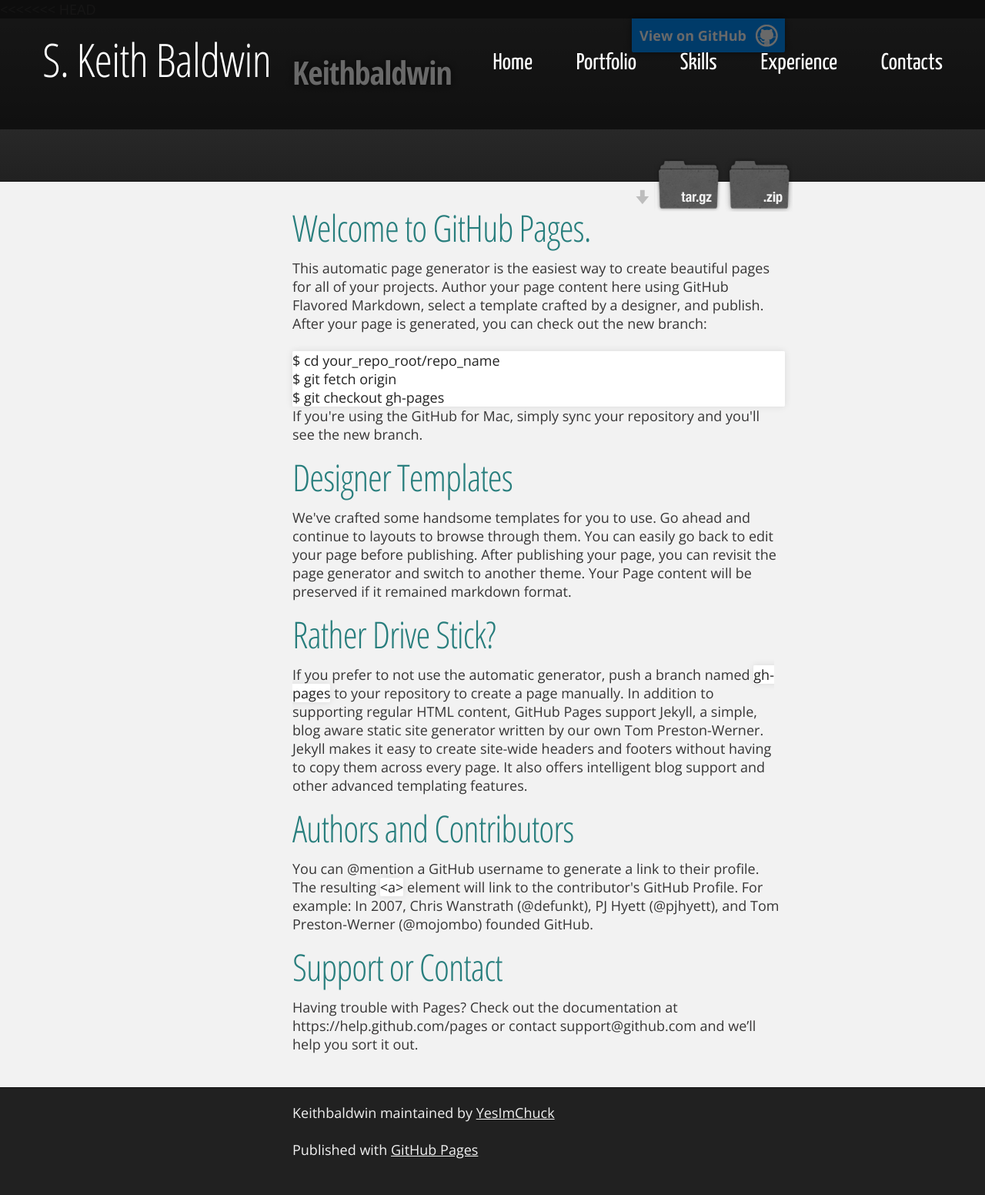
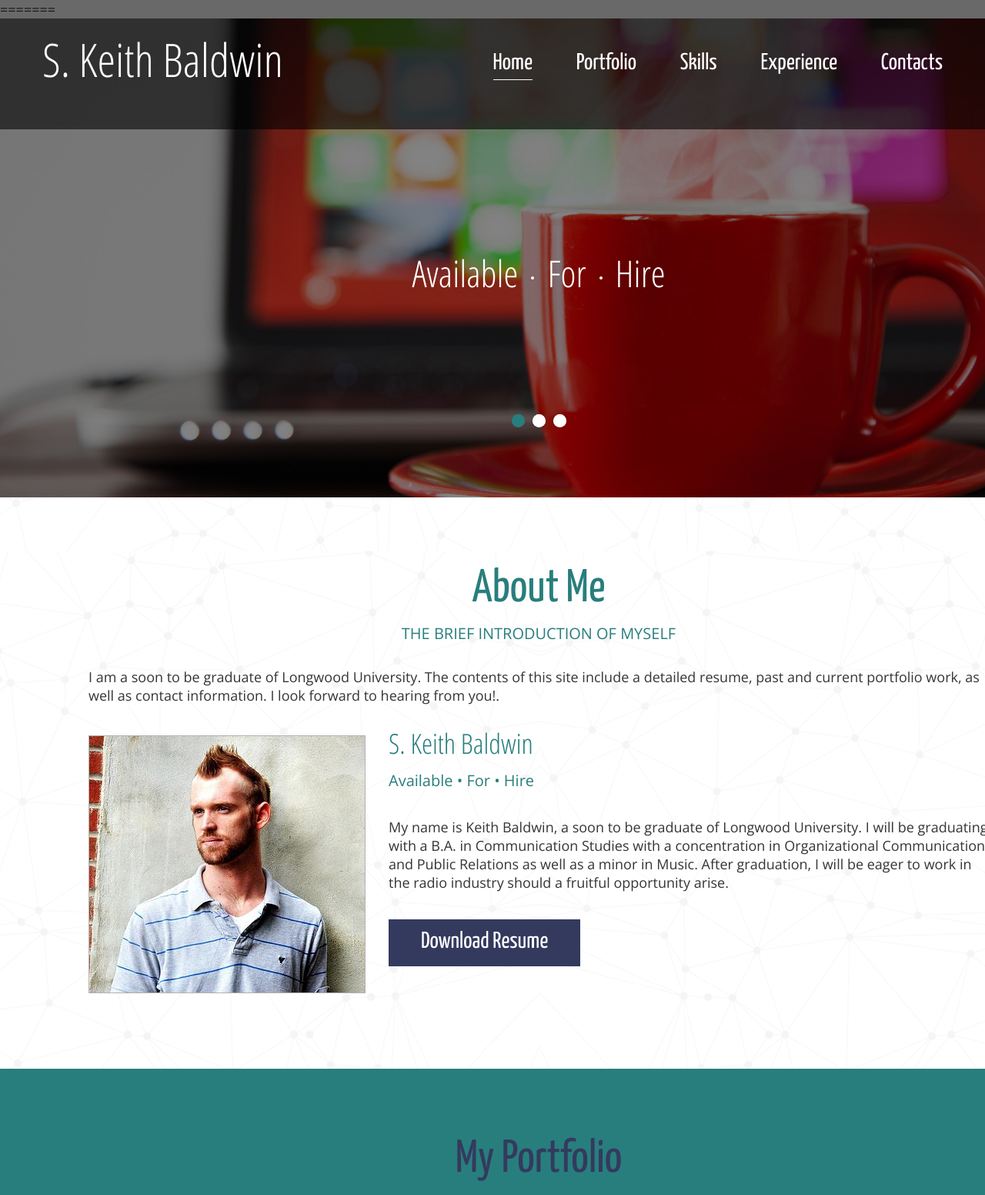
Before and after one commit to ActuallyItsCeCe/keithbaldwin, a plain HTML site: page index.html in a window 1280 px wide. Shown: the top 1552 px of the page at 77% size. Drawn offline with nearby package versions, Linux system fonts and the light colour scheme; some packages are replaced by stand-ins of ours.

Commit message:
Update index.html

```diff
--- a/index.html
+++ b/index.html
@@ -1,83 +1,4 @@
-<<<<<<< HEAD
-<!DOCTYPE html>
-<html>
 
-  <head>
-    <meta charset='utf-8'>
-    <meta http-equiv="X-UA-Compatible" content="chrome=1">
-    <meta name="description" content="Keithbaldwin : ">
-
-    <link rel="stylesheet" type="text/css" media="screen" href="stylesheets/stylesheet.css">
-
-    <title>Keithbaldwin</title>
-  </head>
-
-  <body>
-
-    <!-- HEADER -->
-    <div id="header_wrap" class="outer">
-        <header class="inner">
-          <a id="forkme_banner" href="https://github.com/YesImChuck/keithbaldwin">View on GitHub</a>
-
-          <h1 id="project_title">Keithbaldwin</h1>
-          <h2 id="project_tagline"></h2>
-
-            <section id="downloads">
-              <a class="zip_download_link" href="https://github.com/YesImChuck/keithbaldwin/zipball/master">Download this project as a .zip file</a>
-              <a class="tar_download_link" href="https://github.com/YesImChuck/keithbaldwin/tarball/master">Download this project as a tar.gz file</a>
-            </section>
-        </header>
-    </div>
-
-    <!-- MAIN CONTENT -->
-    <div id="main_content_wrap" class="outer">
-      <section id="main_content" class="inner">
-        <h3>
-<a id="welcome-to-github-pages" class="anchor" href="#welcome-to-github-pages" aria-hidden="true"><span class="octicon octicon-link"></span></a>Welcome to GitHub Pages.</h3>
-
-<p>This automatic page generator is the easiest way to create beautiful pages for all of your projects. Author your page content here using GitHub Flavored Markdown, select a template crafted by a designer, and publish. After your page is generated, you can check out the new branch:</p>
-
-<pre><code>$ cd your_repo_root/repo_name
-$ git fetch origin
-$ git checkout gh-pages
-</code></pre>
-
-<p>If you're using the GitHub for Mac, simply sync your repository and you'll see the new branch.</p>
-
-<h3>
-<a id="designer-templates" class="anchor" href="#designer-templates" aria-hidden="true"><span class="octicon octicon-link"></span></a>Designer Templates</h3>
-
-<p>We've crafted some handsome templates for you to use. Go ahead and continue to layouts to browse through them. You can easily go back to edit your page before publishing. After publishing your page, you can revisit the page generator and switch to another theme. Your Page content will be preserved if it remained markdown format.</p>
-
-<h3>
-<a id="rather-drive-stick" class="anchor" href="#rather-drive-stick" aria-hidden="true"><span class="octicon octicon-link"></span></a>Rather Drive Stick?</h3>
-
-<p>If you prefer to not use the automatic generator, push a branch named <code>gh-pages</code> to your repository to create a page manually. In addition to supporting regular HTML content, GitHub Pages support Jekyll, a simple, blog aware static site generator written by our own Tom Preston-Werner. Jekyll makes it easy to create site-wide headers and footers without having to copy them across every page. It also offers intelligent blog support and other advanced templating features.</p>
-
-<h3>
-<a id="authors-and-contributors" class="anchor" href="#authors-and-contributors" aria-hidden="true"><span class="octicon octicon-link"></span></a>Authors and Contributors</h3>
-
-<p>You can <a href="https://github.com/blog/821" class="user-mention">@mention</a> a GitHub username to generate a link to their profile. The resulting <code>&lt;a&gt;</code> element will link to the contributor's GitHub Profile. For example: In 2007, Chris Wanstrath (<a href="https://github.com/defunkt" class="user-mention">@defunkt</a>), PJ Hyett (<a href="https://github.com/pjhyett" class="user-mention">@pjhyett</a>), and Tom Preston-Werner (<a href="https://github.com/mojombo" class="user-mention">@mojombo</a>) founded GitHub.</p>
-
-<h3>
-<a id="support-or-contact" class="anchor" href="#support-or-contact" aria-hidden="true"><span class="octicon octicon-link"></span></a>Support or Contact</h3>
-
-<p>Having trouble with Pages? Check out the documentation at <a href="https://help.github.com/pages">https://help.github.com/pages</a> or contact <a href="mailto:support@github.com">support@github.com</a> and we’ll help you sort it out.</p>
-      </section>
-    </div>
-
-    <!-- FOOTER  -->
-    <div id="footer_wrap" class="outer">
-      <footer class="inner">
-        <p class="copyright">Keithbaldwin maintained by <a href="https://github.com/YesImChuck">YesImChuck</a></p>
-        <p>Published with <a href="http://pages.github.com">GitHub Pages</a></p>
-      </footer>
-    </div>
-
-
-
-  </body>
-</html>
 =======
 <!DOCTYPE html>
 <html lang="en">
```
